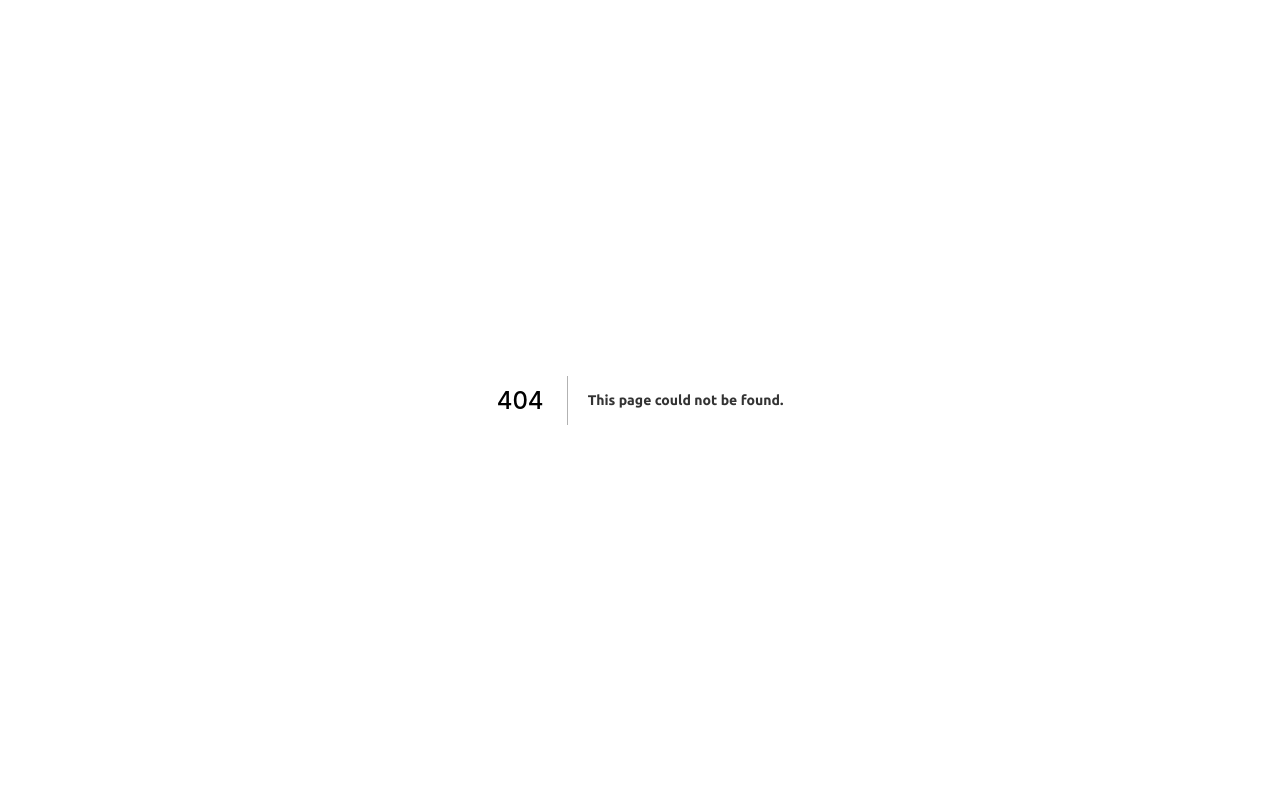
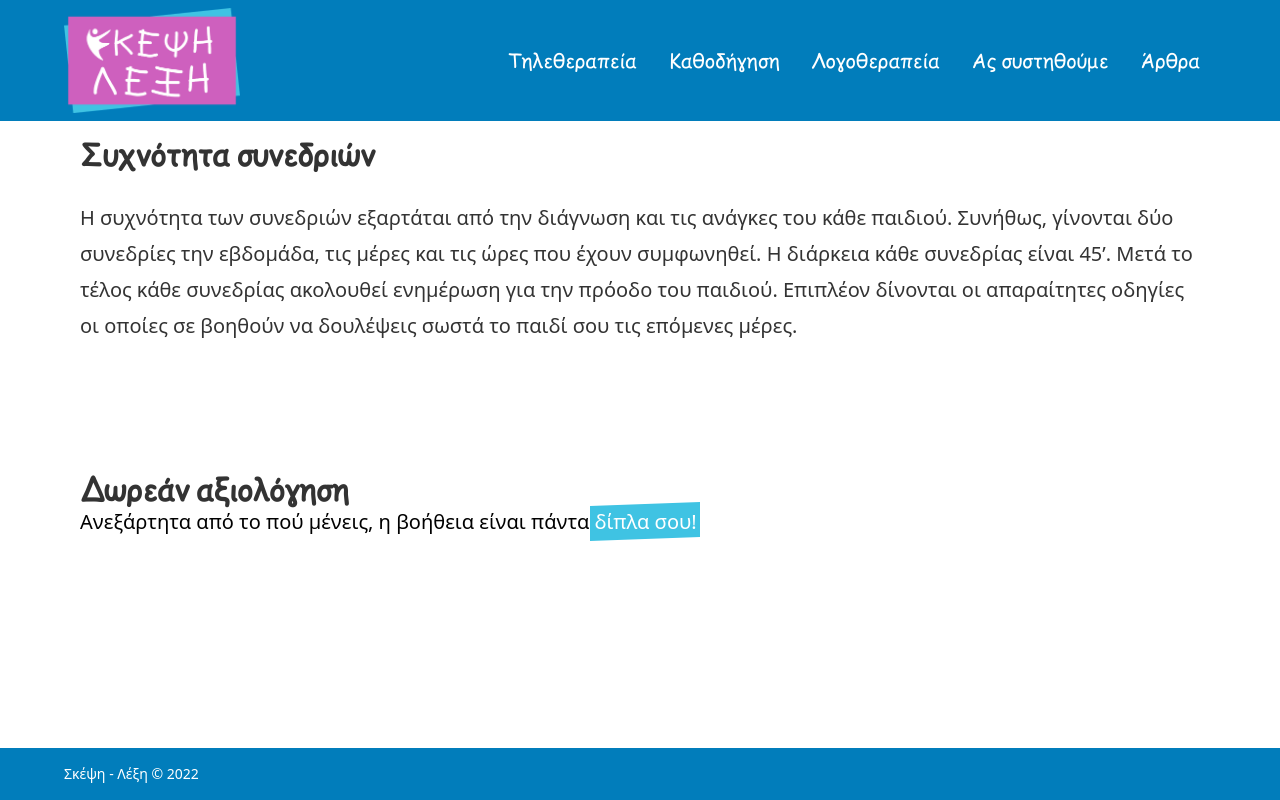
Before and after one commit to vkarampinis/skepsileksi.gr, a Next.js app: page /logotherapia/sichnotita_sinedrion in a window 1280 px wide. Before the commit this address had no page. Built offline with nearby package versions, Linux system fonts and the light colour scheme.

Commit message:
Sicnotita sunedrion page

```diff
--- /dev/null
+++ b/pages/logotherapia/sichnotita_sinedrion.js
@@ -0,0 +1,27 @@
+import BaseLayout from "../../components/BaseLayout";
+import ContactSection from "../../components/ContactSection";
+import H from "../../components/H";
+import TextSection from "../../components/TextSection";
+
+export default function SichnotitaSinedrion() {
+  return (
+    <BaseLayout>
+      <TextSection>
+        <H size={2}>Συχνότητα συνεδριών</H>
+        <p>
+          Η συχνότητα των συνεδριών εξαρτάται από την διάγνωση και τις ανάγκες
+          του κάθε παιδιού. Συνήθως, γίνονται δύο συνεδρίες την εβδομάδα, τις
+          μέρες και τις ώρες που έχουν συμφωνηθεί. Η διάρκεια κάθε συνεδρίας
+          είναι 45’. Μετά το τέλος κάθε συνεδρίας ακολουθεί ενημέρωση για την
+          πρόοδο του παιδιού. Επιπλέον δίνονται οι απαραίτητες οδηγίες οι οποίες
+          σε βοηθούν να δουλέψεις σωστά το παιδί σου τις επόμενες μέρες.
+        </p>
+      </TextSection>
+      <ContactSection />
+    </BaseLayout>
+  );
+}
+
+function Red({ children }) {
+  return <span className="font-bold text-red-500">{children}</span>;
+}
```
